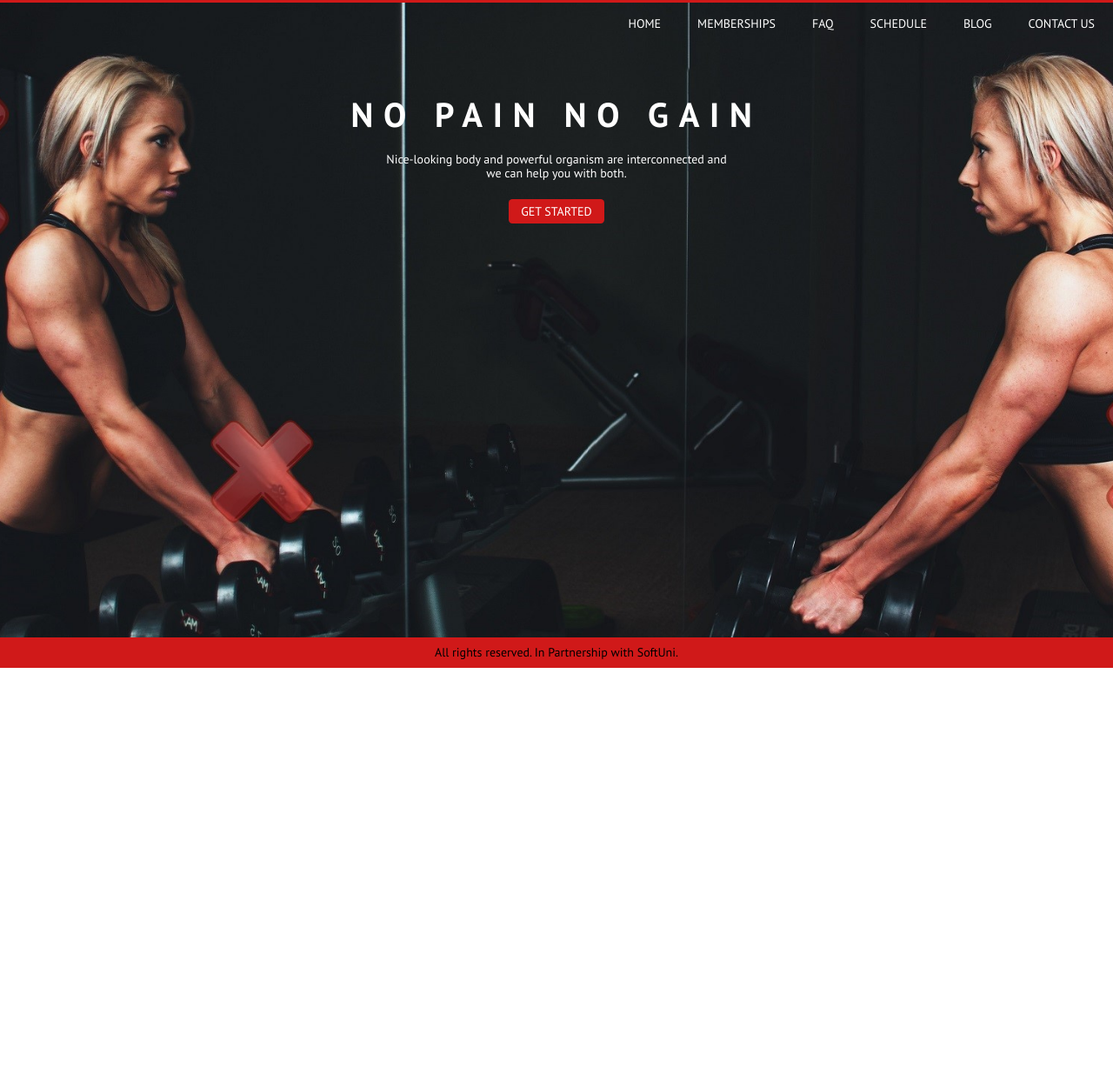
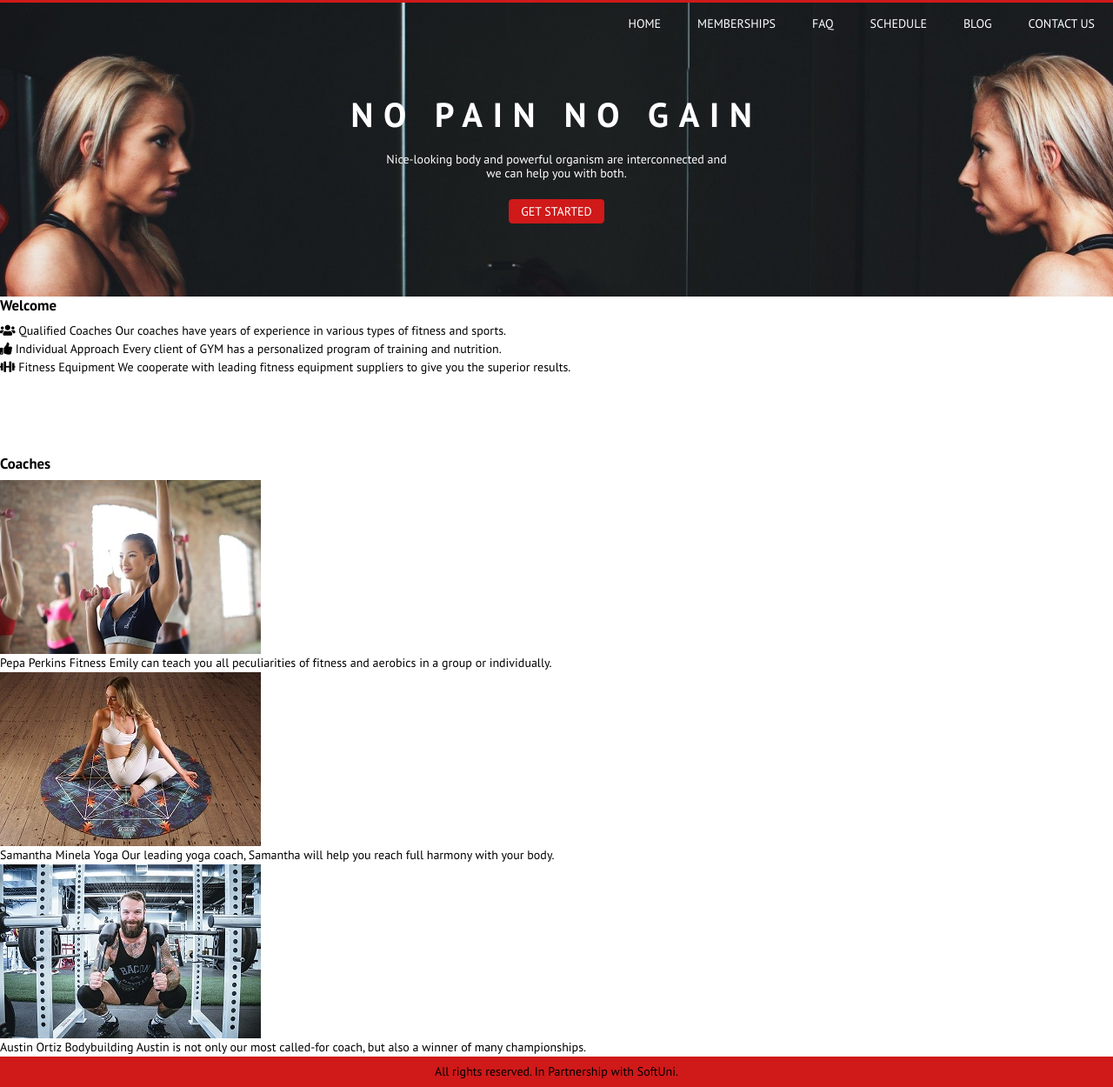
Before and after one commit to AntoanSarafski/SecondExamPreparationHTML-Css, a plain HTML site: page 03.Fitness-Site-Resources/index.html in a window 1280 px wide. Shown: the part 32-1282 px from the top of the page at 87% size. Before the commit the page ends 800 px from the top, so only its background shows below. Drawn offline with Linux system fonts and the light colour scheme.

Commit message:
Updated 03.Fitness-Site
Commit with complete index.html.

```diff
--- a/03.Fitness-Site-Resources/Styles/sections.css
+++ b/03.Fitness-Site-Resources/Styles/sections.css
@@ -5,6 +5,7 @@
     flex-direction: column;
     align-items: center;
     padding-top: 4em;
+    padding-bottom: 6em;
 }
 
 .section-banner h2 {
@@ -27,3 +28,8 @@
     border-radius: 0.3em;
     line-height: 1;
 }
+
+.section-welcome {
+    background-color: white;
+    min-height: 13em;
+}
--- a/03.Fitness-Site-Resources/index.html
+++ b/03.Fitness-Site-Resources/index.html
@@ -1,11 +1,13 @@
 <!DOCTYPE html>
 <html lang="en">
+
 <head>
     <meta charset="UTF-8">
     <meta name="viewport" content="width=device-width, initial-scale=1.0">
     <title>Fitness Site</title>
     <link rel="stylesheet" href="Styles/site.css">
 </head>
+
 <body>
 
     <div class="site">
@@ -13,11 +15,13 @@
         <header class="site-header">
             <div class="top-bar">
                 <p class="phone"><i class="fas fa-mobile-alt"></i> <span class="phone-number">1-800-235-658</span></p>
-                <p class="address"><i class="fas fa-map-marker-alt"></i> <span class="address-location">Bulgaria, Mladost 1, bl.105</span></p>
+                <p class="address"><i class="fas fa-map-marker-alt"></i> <span class="address-location">Bulgaria,
+                        Mladost 1, bl.105</span></p>
                 <ul class="socials" role="list">
                     <li><a href="#"><span><i class="fab fa-facebook-f"></i></span></a></li>
                     <li><a href="#"><span><i class="fab fa-twitter"></i></span></a></li>
-                    <li><a href="#"><span><i class="fab fa-instagram"></i></span</a></li>
+                    <li><a href="#"><span><i class="fab fa-instagram"></i></span< /a>
+                    </li>
                     <li><a href="#"><span><i class="fab fa-youtube"></i></span></a></li>
                 </ul>
             </div>
@@ -49,10 +53,76 @@
             <a href="#">GET STARTED</a>
         </section>
 
+        <section class="section-welcome">
+            <header>
+                <h2>Welcome</h2>
+            </header>
+
+            <ul class="columns fitness-programs" role="list">
+                <li>
+                    <i class="fas fa-users"></i>
+                    <span class="title">Qualified Coaches</span>
+                    <span class="desc">Our coaches have years of experience in various types of fitness and sports.</span>
+                </li>
+                <li>
+                    <i class="fas fa-thumbs-up"></i>
+                    <span class="title">Individual Approach</span>
+                    <span class="desc">Every client of GYM has a personalized program of training and nutrition.</span>
+                </li>
+                <li>
+                    <i class="fas fa-dumbbell"></i>
+                    <span class="title">Fitness Equipment</span>
+                    <span class="desc">We cooperate with leading fitness equipment suppliers to give you the superior results.</span>
+                </li>
+            </ul>
+        </section>
+
+        <section class="section-welcome">
+            <header>
+                <h2>Coaches</h2>
+            </header>
+
+
+
+
+
+
+
+
+
+
+
+
+            <ul class="columns fitness-coaches" role="list">
+                <li>
+                    <img src="image/perkins.jpg" alt="Pepa Perkins">
+                    <span class="title">Pepa Perkins</span>
+                    <span class="sub-title">Fitness</span>
+                    <span class="desc">Emily can teach you all peculiarities of fitness and aerobics in a group or individually.</span>
+                </li>
+                <li>
+                    <img src="image/minela.jpg" alt="Austin Ortiz">
+                    <span class="title">Samantha Minela</span>
+                    <span class="sub-title">Yoga</span>
+                    <span class="desc">Our leading yoga coach, Samantha will help you reach full harmony with your body.</span>
+                </li>
+                <li>
+                    <img src="image/ortiz.jpg" alt="Samantha Minela">
+                    <span class="title">Austin Ortiz</span>
+                    <span class="sub-title">Bodybuilding</span>
+                    <span class="desc">Austin is not only our most called-for coach, but also a winner of many championships.</span>
+                </li>
+
+
+            </ul>
+
+        </section>
+
         <footer class="site-footer">
             <p>All rights reserved. In Partnership with SoftUni.</p>
         </footer>
 
     </div>
 </body>
+
 </html>
```
